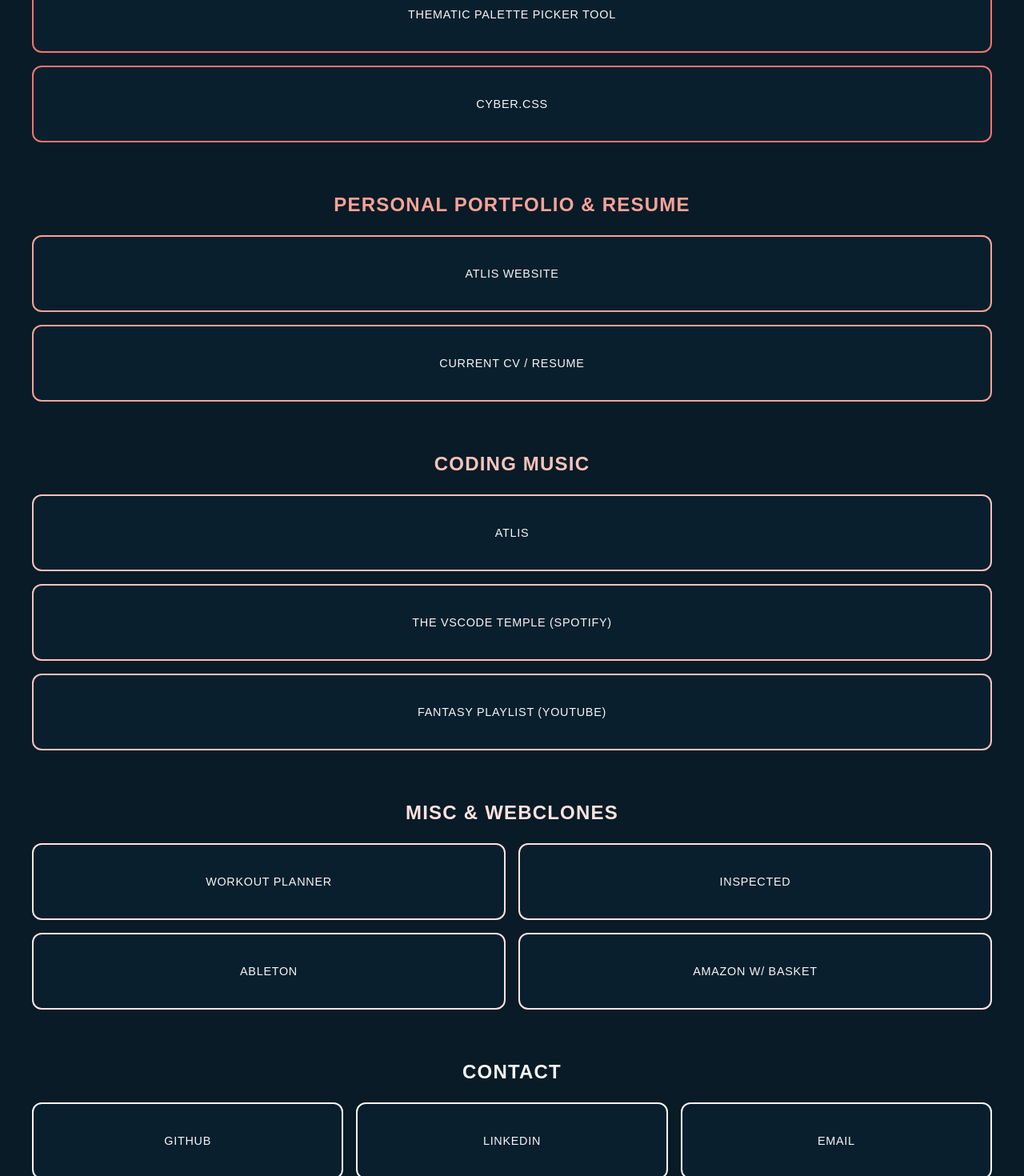
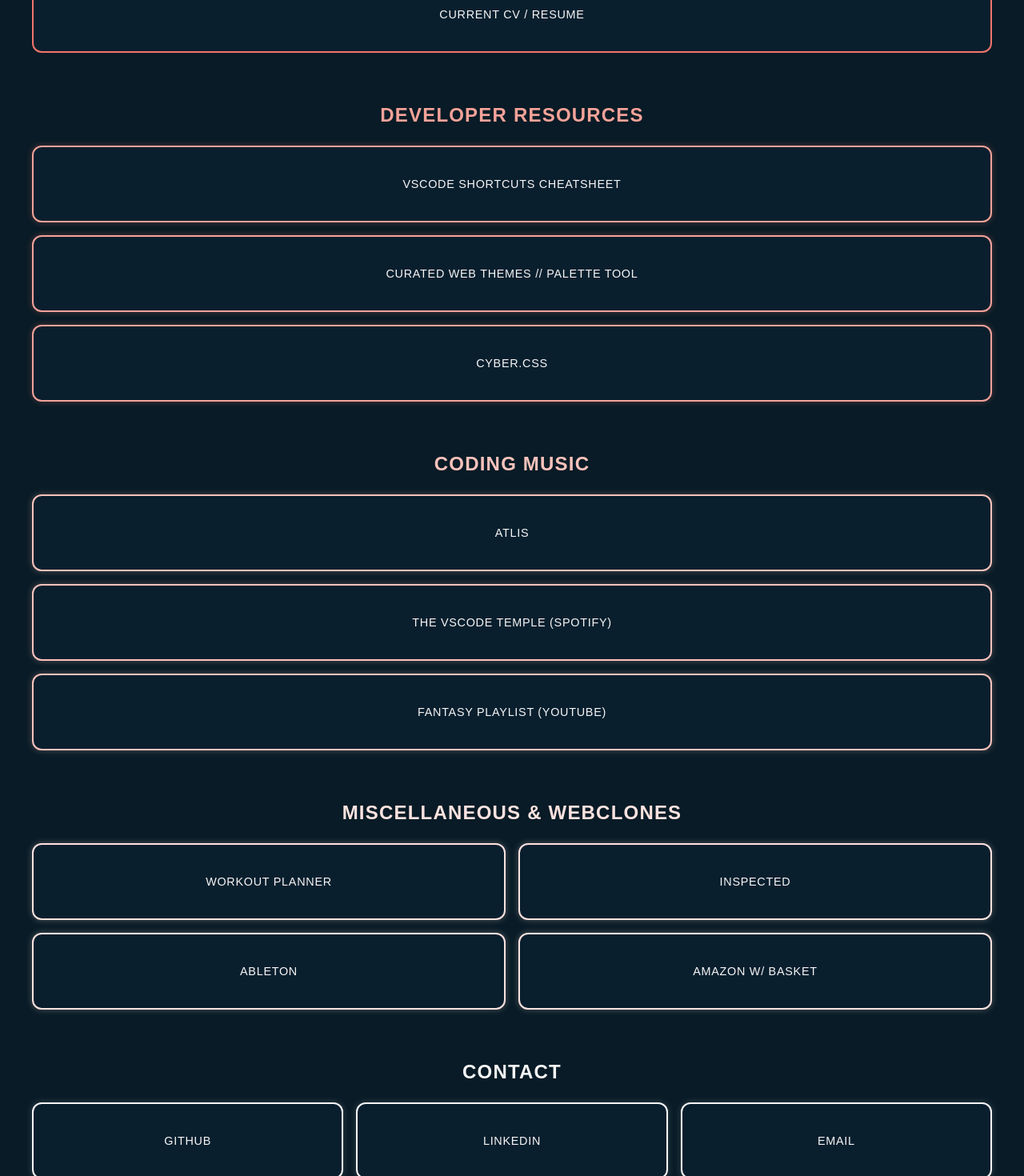
Before and after one commit to Atlis-Ky/frontend-portfolio, a React (Vite) app: page / in a window 1280 px wide. Shown: the part 320-1790 px from the top of the page at 80% size. Built offline with nearby package versions, Linux system fonts and the light colour scheme; a web font is replaced by a local one.

Commit message:
preexisting links for projects and contacts added

```diff
--- a/src/components/ProjectList.jsx
+++ b/src/components/ProjectList.jsx
@@ -3,12 +3,35 @@ import "../styles/ProjectList.css";
 function ProjectList() {
   return (
     <div className="project-list">
+      {/* PERSONAL PORTFOLIO Section */}
+      <section className="project-section personal-portfolio">
+        <h2 className="section-title">PERSONAL PORTFOLIO & Resume</h2>
+        <div className="button-grid">
+          <a
+            href="https://atlis-portfolio.vercel.app/"
+            target="_blank"
+            rel="noopener noreferrer"
+            className="project-button"
+          >
+            ATLIS WEBSITE
+          </a>
+          <a
+            href="https://standardresume.co/r/deuFz-PeFdit0VJZ3rQ1Q"
+            target="_blank"
+            rel="noopener noreferrer"
+            className="project-button"
+          >
+            Current CV / Resume
+          </a>
+        </div>
+      </section>
+
       {/* DEVELOPER RESOURCES Section */}
       <section className="project-section dev-resources">
         <h2 className="section-title">DEVELOPER RESOURCES</h2>
         <div className="button-grid">
           <a
-            href="#"
+            href="https://vscode-shortcuts-cheatsheet.vercel.app/"
             target="_blank"
             rel="noopener noreferrer"
             className="project-button"
@@ -16,43 +39,20 @@ function ProjectList() {
             VSCODE SHORTCUTS CHEATSHEET
           </a>
           <a
-            href="#"
+            href="https://colour-palette-tool.vercel.app/"
             target="_blank"
             rel="noopener noreferrer"
             className="project-button"
           >
-            Thematic Palette Picker Tool
+            Curated Web Themes // Palette tool
           </a>
           <a
-            href="#"
+            href="https://cyber-css-v1.vercel.app/"
             target="_blank"
             rel="noopener noreferrer"
             className="project-button"
           >
             CYBER.CSS
-          </a>
-        </div>
-      </section>
-
-      {/* PERSONAL PORTFOLIO Section */}
-      <section className="project-section personal-portfolio">
-        <h2 className="section-title">PERSONAL PORTFOLIO & Resume</h2>
-        <div className="button-grid">
-          <a
-            href="#"
-            target="_blank"
-            rel="noopener noreferrer"
-            className="project-button"
-          >
-            ATLIS WEBSITE
-          </a>
-          <a
-            href="#"
-            target="_blank"
-            rel="noopener noreferrer"
-            className="project-button"
-          >
-            Current CV / Resume
           </a>
         </div>
       </section>
@@ -88,12 +88,12 @@ function ProjectList() {
         </div>
       </section>
 
-      {/* MISC & WEBCLONES Section */}
+      {/* MISCELLANEOUS & WEBCLONES Section */}
       <section className="project-section misc-webclones">
-        <h2 className="section-title">MISC & WEBCLONES</h2>
+        <h2 className="section-title">MISCELLANEOUS & WEBCLONES</h2>
         <div className="button-grid">
           <a
-            href="#"
+            href="https://gym-app-react-atlisky.netlify.app/"
             target="_blank"
             rel="noopener noreferrer"
             className="project-button"
@@ -101,7 +101,7 @@ function ProjectList() {
             WORKOUT PLANNER
           </a>
           <a
-            href="#"
+            href="https://inspected-clone-2.netlify.app/"
             target="_blank"
             rel="noopener noreferrer"
             className="project-button"
@@ -109,7 +109,7 @@ function ProjectList() {
             INSPECTED
           </a>
           <a
-            href="#"
+            href="https://ableton-react-clone.vercel.app/"
             target="_blank"
             rel="noopener noreferrer"
             className="project-button"
@@ -117,7 +117,7 @@ function ProjectList() {
             ABLETON
           </a>
           <a
-            href="#"
+            href="https://amazon-javascript-multipage.netlify.app/"
             target="_blank"
             rel="noopener noreferrer"
             className="project-button"
@@ -132,7 +132,7 @@ function ProjectList() {
         <h2 className="section-title">CONTACT</h2>
         <div className="button-grid">
           <a
-            href="#"
+            href="https://github.com/Atlis-Ky"
             target="_blank"
             rel="noopener noreferrer"
             className="project-button"
@@ -140,19 +140,14 @@ function ProjectList() {
             GITHUB
           </a>
           <a
-            href="#"
+            href="https://www.linkedin.com/in/kyle-smith-2905282b6/"
             target="_blank"
             rel="noopener noreferrer"
             className="project-button"
           >
             LINKEDIN
           </a>
-          <a
-            href="#"
-            target="_blank"
-            rel="noopener noreferrer"
-            className="project-button"
-          >
+          <a href="mailto:kylesmith97@outlook.com" className="project-button">
             EMAIL
           </a>
         </div>
--- a/src/styles/ProjectList.css
+++ b/src/styles/ProjectList.css
@@ -50,34 +50,84 @@
   color: var(--main-text-dark);
 }
 
-
-
-.dev-resources .section-title {
+.personal-portfolio .section-title {
   color: var(--alt-two);
 }
 
-.dev-resources .project-button {
+.personal-portfolio .project-button {
   border-color: var(--alt-two);
 }
 
-.dev-resources .project-button:hover {
+.personal-portfolio .project-button:hover {
   background-color: var(--alt-two);
   border-color: var(--alt-two);
-  box-shadow: 0 4px 12px rgba(242, 118, 107, 0.2);
+  box-shadow: 0 4px 12px rgba(247, 163, 153, 0.2);
 }
 
-.personal-portfolio .section-title {
+/* Section-specific colors using updated palette */
+.dev-resources .section-title {
   color: var(--alt-three);
 }
 
-.personal-portfolio .project-button {
+.dev-resources .project-button {
   border-color: var(--alt-three);
+  box-shadow: 0 0 8px rgba(242, 118, 107, 0.3);
 }
 
-.personal-portfolio .project-button:hover {
+.dev-resources .project-button:hover {
   background-color: var(--alt-three);
   border-color: var(--alt-three);
-  box-shadow: 0 4px 12px rgba(247, 163, 153, 0.2);
+  box-shadow: 0 4px 12px rgba(242, 118, 107, 0.4),
+    0 0 16px rgba(242, 118, 107, 0.3);
+}
+
+
+.coding-music .section-title {
+  color: var(--alt-four);
+}
+
+.coding-music .project-button {
+  border-color: var(--alt-four);
+  box-shadow: 0 0 8px rgba(251, 195, 188, 0.3);
+}
+
+.coding-music .project-button:hover {
+  background-color: var(--alt-four);
+  border-color: var(--alt-four);
+  box-shadow: 0 4px 12px rgba(251, 195, 188, 0.4),
+    0 0 16px rgba(251, 195, 188, 0.3);
+}
+
+.misc-webclones .section-title {
+  color: var(--alt-five);
+}
+
+.misc-webclones .project-button {
+  border-color: var(--alt-five);
+  box-shadow: 0 0 8px rgba(255, 227, 224, 0.3);
+}
+
+.misc-webclones .project-button:hover {
+  background-color: var(--alt-five);
+  border-color: var(--alt-five);
+  box-shadow: 0 4px 12px rgba(255, 227, 224, 0.4),
+    0 0 16px rgba(255, 227, 224, 0.3);
+}
+
+.contact .section-title {
+  color: var(--main-text-light);
+}
+
+.contact .project-button {
+  border-color: var(--main-text-light);
+  box-shadow: 0 0 8px rgba(247, 247, 247, 0.2);
+}
+
+.contact .project-button:hover {
+  background-color: var(--main-text-light);
+  border-color: var(--main-text-light);
+  box-shadow: 0 4px 12px rgba(247, 247, 247, 0.3),
+    0 0 16px rgba(247, 247, 247, 0.2);
 }
 
 .coding-music .section-title {
```
